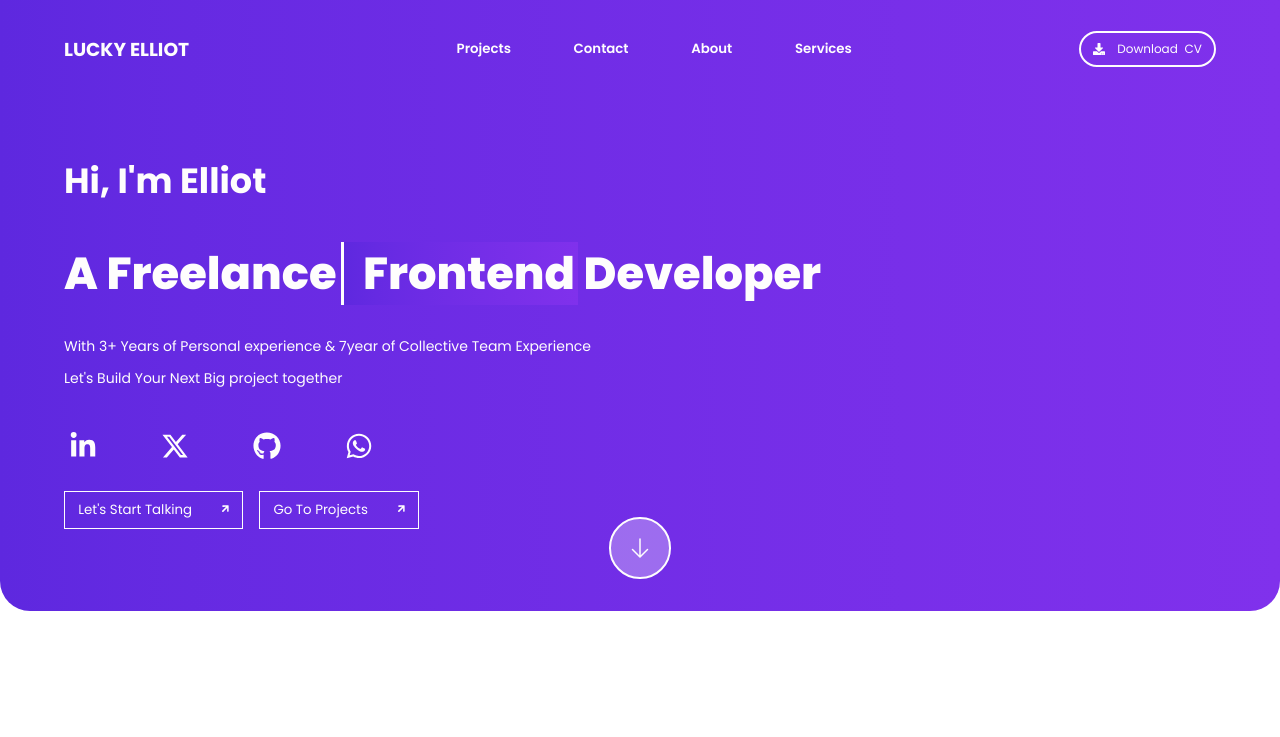
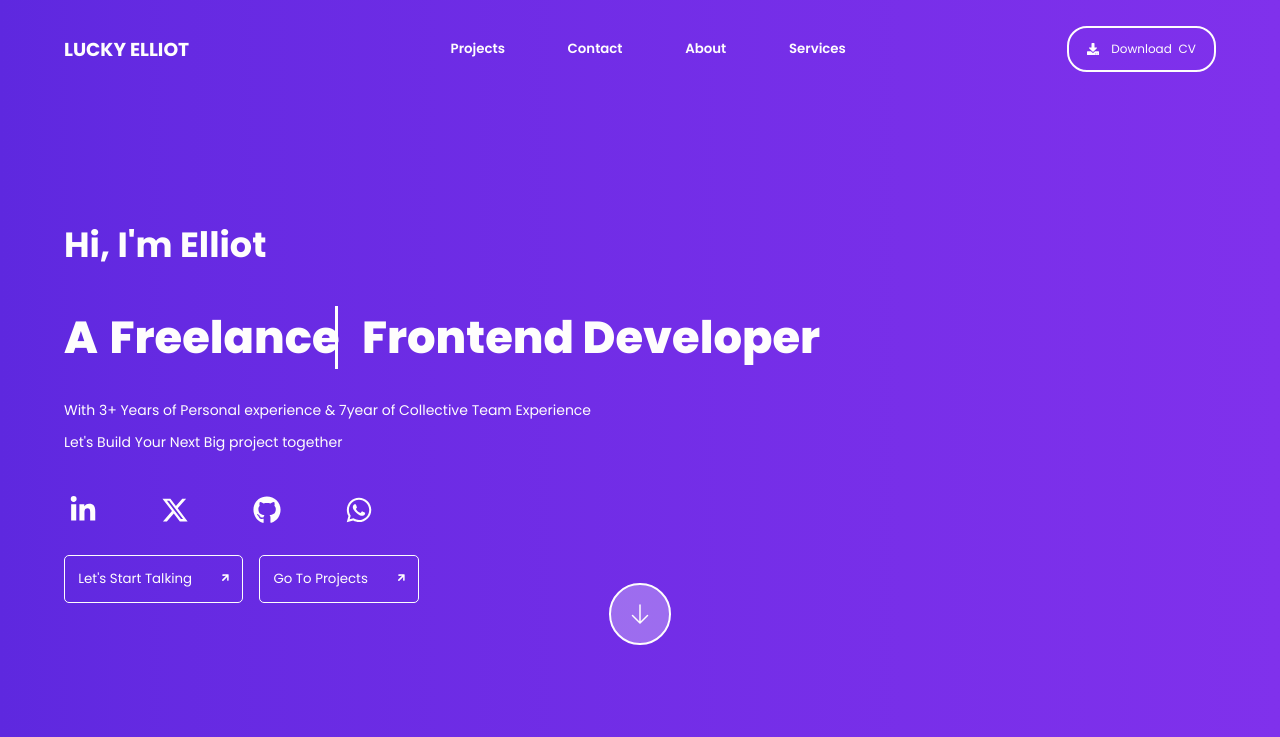
Before and after one commit to codeBigInt/new-portfolio-website, a React (Vite) app: page / in a window 1280 px wide. Shown: the top 737 px of the page. Built offline with nearby package versions, Linux system fonts and the light colour scheme.

Commit message:
Fourth commit

```diff
--- a/package.json
+++ b/package.json
@@ -11,6 +11,7 @@
     "host": "vite --host"
   },
   "dependencies": {
+    "@emailjs/browser": "^4.3.3",
     "emailjs": "^4.0.3",
     "emailjs-com": "^3.2.0",
     "framer-motion": "^11.2.10",
--- a/src/Components/LatestPoject.jsx
+++ b/src/Components/LatestPoject.jsx
@@ -11,11 +11,11 @@ import SmallerText from '../assets/utils/UI/SmallerText'
 
 const LatestPoject = () => {
     const imgArray = [
-        project1, project2, project3, project4, project1
+        project1, project2, project1
     ]
   return (
     <div className='latest'>
-        <SmallerText p={'What prrojects we recently concluded'} h1={'Latest Project'}/>
+        <SmallerText p={'What projects we currently working on'} h1={'Latest Project'}/>
         <div className="caruosel-container">
             <div className="image-grid">
                 {
--- a/src/Pages/About.jsx
+++ b/src/Pages/About.jsx
@@ -8,9 +8,6 @@ import SmallerText from '../assets/utils/UI/SmallerText'
 const About = () => {
     return(
         <div className="about-container">
-            <header>
-                <LatestPoject />
-            </header>
             <main>
                 <div className="image-card">
                     <div className="sliced-image">
--- a/src/Pages/CSS/Hero.css
+++ b/src/Pages/CSS/Hero.css
@@ -3,6 +3,7 @@
 .hero-container{
     padding-top: 1em;
     width: 100%;
+    min-height: 100vh;
     display: flex;
     color: var(--white);
     align-items: flex-start;
@@ -22,9 +23,10 @@
 .content{
     width: 90%;
     z-index: 2;
-    padding-bottom: 50px;
     display: flex;
+    height: 100%;
     flex-direction: column;
+    justify-content: space-between;
 }
 
 nav{
@@ -52,6 +54,7 @@ nav{
     padding: .5em 1em;
     font-weight: 600;
     color: var(--white);
+    cursor: pointer;
     background: transparent;
 }
 .navLink:hover::before{
@@ -79,7 +82,7 @@ nav{
 
 
 .dwnLoad{
-    padding: .6em 1em;
+    padding: 1em 1.5em;
     border-radius: 20px;
     background: transparent;
     border: 2px solid var(--white);
@@ -95,7 +98,7 @@ nav{
     width: 100%;
     display: flex;
     justify-content: center;
-    padding: 2em 0 2em  0;
+    padding: 3em 0 1em  0;
     line-height: 2em;
     color: var(--white);
     position: relative;
@@ -107,7 +110,7 @@ nav{
     width: 100%;
     position: relative;
     gap: .5em;
-    padding-top: 1em;
+    padding-top: 4em;
 }
 .small-text{
     font-size: 14px;
@@ -177,17 +180,18 @@ nav{
     transform: scale(1.1, 1.1);
 }
 .connect{
-    padding: 1em;
     justify-content: center;
     background: transparent;
     border: 1px solid var(--white);
     gap: 2em;
+    padding: 1em;
+    border-radius: 5px;
 }
 .arrow{
     font-size: 10px;
     transform: rotate(45deg);
 }
-.controls{
+.controler{
     width: 100%;
     display: flex;
     gap: 1em;
@@ -203,7 +207,7 @@ nav{
 .social_icons{
     gap: 4em;
 }
-.controls button{
+.controler button{
     cursor: pointer;
     color: var(--white);
 }
@@ -213,17 +217,13 @@ nav{
 /* Typing text animation an styling */
 #typing{
     position: relative;
-    padding-right: 4px;
 }
 #typing::before{
-    top: 0; left: 0;
-    z-index: 1;
-    position: absolute;
+    top: 0; right: -83%;
+    position: relative;
     content: '';
     width: 100%;
     height: 100%;
-    background: var(--gradient);
-    animation: typing-text 4s steps(12) infinite;
     border-left: 3px solid var(--white);
 }
 .lobed_text{
@@ -232,24 +232,28 @@ nav{
     line-height: 1.5em;
 }
 
-@keyframes typing-text {
+/* @keyframes typing-text {
     40%, 60%{
         left: calc(100%);
     }
     100%{
         left: 100%;
     }
-}
+} */
 
 
 
 @media screen and (max-width: 900px) {
+    .hero-container{
+        min-height: 100%;
+        padding-bottom: 60px;
+    }
     .content{
         width: 100%;
         background: var(--gradient);
     }
     .content main{
-        padding-top: 90px;
+        padding-top: 70px;
     }
     .toggler{
         background: transparent;
@@ -334,7 +338,7 @@ nav{
     .socials{
         justify-content: center;
     }
-    .controls{
+    .controler{
         flex-direction: column;
     }
     .connect{
--- a/src/Pages/Hero.jsx
+++ b/src/Pages/Hero.jsx
@@ -4,34 +4,48 @@ import { icons, navArray } from '../assets/utils/Array'
 import './CSS/Hero.css'
 import { useContext, useEffect, useState } from 'react'
 import { storeConetext } from '../context/store'
-// import doc from '../assets/utils/Lucky-Elliot-cv.docx'
+import doc from '../assets/luckyelliot.pdf'
 import { HiArrowDown } from 'react-icons/hi2'
 
 
 
 const Hero = () => {
     const [menuIsDisplayed, setMenuIsDisplayed] = useState(false)
+    const [currentTextIndex, setCurrentTextIndex] = useState(0);
+    const [currentCharIndex, setCurrentCharIndex] = useState(0);
+    const [displayedText, setDisplayedText] = useState('');
     const ctx = useContext(storeConetext)
-    const textLoader = [
-        'Remote',
-        'Freelance'
-    ]
 
-    useEffect(() => {
-        function updateText(){
-        setTimeout(() => {
-            document.querySelector('#typing').textContent = textLoader[0]
-        }, 0)
-            setTimeout(() => {
-                document.querySelector('#typing').textContent = textLoader[1]
-            }, 4000)
+    const texts = ['Remote', 'Freelance'];
+  const typingSpeed = 200; // milliseconds per character
+  const pauseBetweenTexts = 2000; // milliseconds between texts
 
-        }
-        updateText()
+  useEffect(() => {
+    if (currentTextIndex < texts.length) {
+      if (currentCharIndex < texts[currentTextIndex].length) {
+        const timeout = setTimeout(() => {
+          setDisplayedText(texts[currentTextIndex].substring(0, currentCharIndex + 1));
+          setCurrentCharIndex(currentCharIndex + 1);
+        }, typingSpeed);
 
-        setInterval(updateText, 8000)
-        return () => clearInterval(updateText)
-    }, [])
+        return () => clearTimeout(timeout);
+      } else {
+        const pauseTimeout = setTimeout(() => {
+          setCurrentCharIndex(0);
+          setCurrentTextIndex(currentTextIndex + 1);
+        }, pauseBetweenTexts);
+
+        return () => clearTimeout(pauseTimeout);
+      }
+    } else {
+      // Loop back to the start (optional)
+      const loopTimeout = setTimeout(() => {
+        setCurrentTextIndex(0);
+      }, pauseBetweenTexts);
+
+      return () => clearTimeout(loopTimeout);
+    }
+  }, [currentCharIndex, currentTextIndex]);
 
     // Handle menu toggle event
    const handleMenu = (e) => {
@@ -88,7 +102,7 @@ const Hero = () => {
                          <button onClick={handleMenu} className={`toggler ${ctx.scrollHeight >= 650 ? 'black' : ''}`}>
                             { menuIsDisplayed ? <FaTimes /> : <FaHamburger /> }
                         </button>: <div className="nav_controls">
-                            <a href={`/`} download className="dwnLoad">
+                            <a href={doc} download className="dwnLoad">
                                 <FaDownload />
                                 <span>Download CV</span>
                             </a>
@@ -99,7 +113,7 @@ const Hero = () => {
                     <div className="intro-cont">
                                 <p className='intro'>Hi, i'm Elliot</p>
                                 <div className="typing_text">
-                                    <span>A <span id='typing'></span></span>
+                                    <span>A <span id='typing'>{displayedText}</span></span>
                                     <span className="lobed_text">  Frontend Developer</span>
                                 </div>
                                 <p className='small-text'>
@@ -116,7 +130,7 @@ const Hero = () => {
                                         }
                                     </ul>
                                 </div>
-                            <div className='controls'>
+                            <div className='controler'>
                                 <button onClick={() => {
                                     const elementToScrollTo = document.querySelector('#Contact')
                                     elementToScrollTo.scrollIntoView({
```
Also changed, not shown: src/Pages/Contact.jsx (+39 -22 lines), 2 other files (tests, documents, lock files or other folders).
